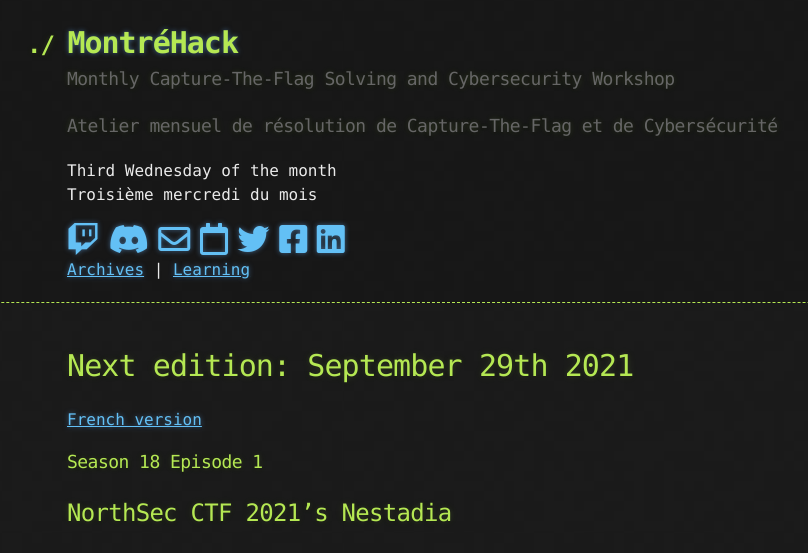
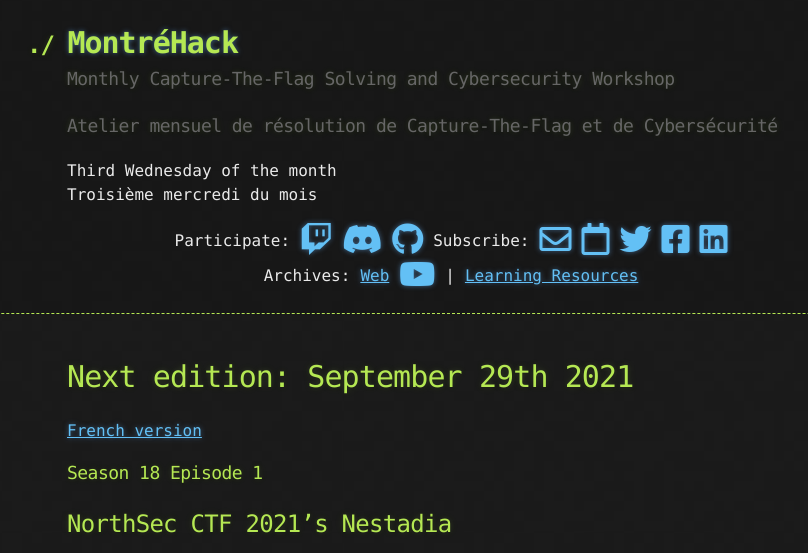
Before and after one commit to montrehack/montrehack.github.com, a Jekyll site: the page built from index.md, in a window 1280 px wide. Shown: the top 553 px of the page, without its empty margins (189-997 px from the left). Built offline with Jekyll 4.4.1, drawn with Linux system fonts in a browser that asks for light colours; emoji names are drawn with the system emoji font.

Commit message:
Improved header with links (badges section)
* Added YouTube, GitHub
* Created sections: Participate, Subscribe, Archives
* Added "Resources" to Learning for "Learning Resources" (since we had the room)
* Vertical aligned and horizontally centered using flex

```diff
--- a/_layouts/default.html
+++ b/_layouts/default.html
@@ -23,16 +23,24 @@
         <br/>
         Troisième mercredi du mois</p>
         <section id="badges">
+          <p>
+            Participate:
             <a href="https://twitch.tv/montrehack"><i class="fab fa-2x fa-twitch"></i></a>
             <a href="https://discord.gg/4qfFwPX"><i class="fab fa-2x fa-discord"></i></a>
+            <a href="https://github.com/montrehack"><i class="fab fa-2x fa-github"></i></a>
+            Subscribe:
             <a href="https://groups.google.com/group/montrehack"><i class="far fa-2x fa-envelope"></i></a>
             <a href="https://www.google.com/calendar/embed?title=Montr%C3%A9hack%20upcoming&showNav=0&showDate=0&showPrint=0&showTabs=0&showCalendars=0&mode=AGENDA&wkst=1&src=q9egcouogah1aaanrjrq0pfu3k%40group.calendar.google.com&ctz=America/Montreal"><i class="far fa-2x fa-calendar"></i></a>
             <a href="https://twitter.com/montrehack"><i class="fab fa-2x fa-twitter"></i></a>
             <a href="https://www.facebook.com/montrehack"><i class="fab fa-2x fa-facebook-square"></i></a>
             <a href="https://www.linkedin.com/company/montrehack"><i class="fab fa-2x fa-linkedin"></i></a>
-          <br/>
-          <a href="/archives.html">Archives</a>
-          | <a href="/resources.html">Learning</a>
+          </p>
+          <p>
+            Archives:
+            <a href="/archives.html">Web</a>
+            <a href="https://www.youtube.com/channel/UC_HJ16vcipCQTwI2wRvNZuQ"><i class="fab fa-2x fa-youtube"></i></a>
+            | <a href="/resources.html">Learning Resources</a>
+          </p>
         </section>
       </div>
     </header>
--- a/stylesheets/stylesheet.css
+++ b/stylesheets/stylesheet.css
@@ -76,6 +76,14 @@ header h2 {
 
 .container #badges {
   margin-bottom: 0;
+}
+
+#badges p {
+  display: flex;
+  align-items: center;
+  gap: 10px;
+  justify-content: center;
+  margin: 0px;
 }
 
 #badges iframe {
```
Lines whose indentation alone changed are shown as unchanged.
